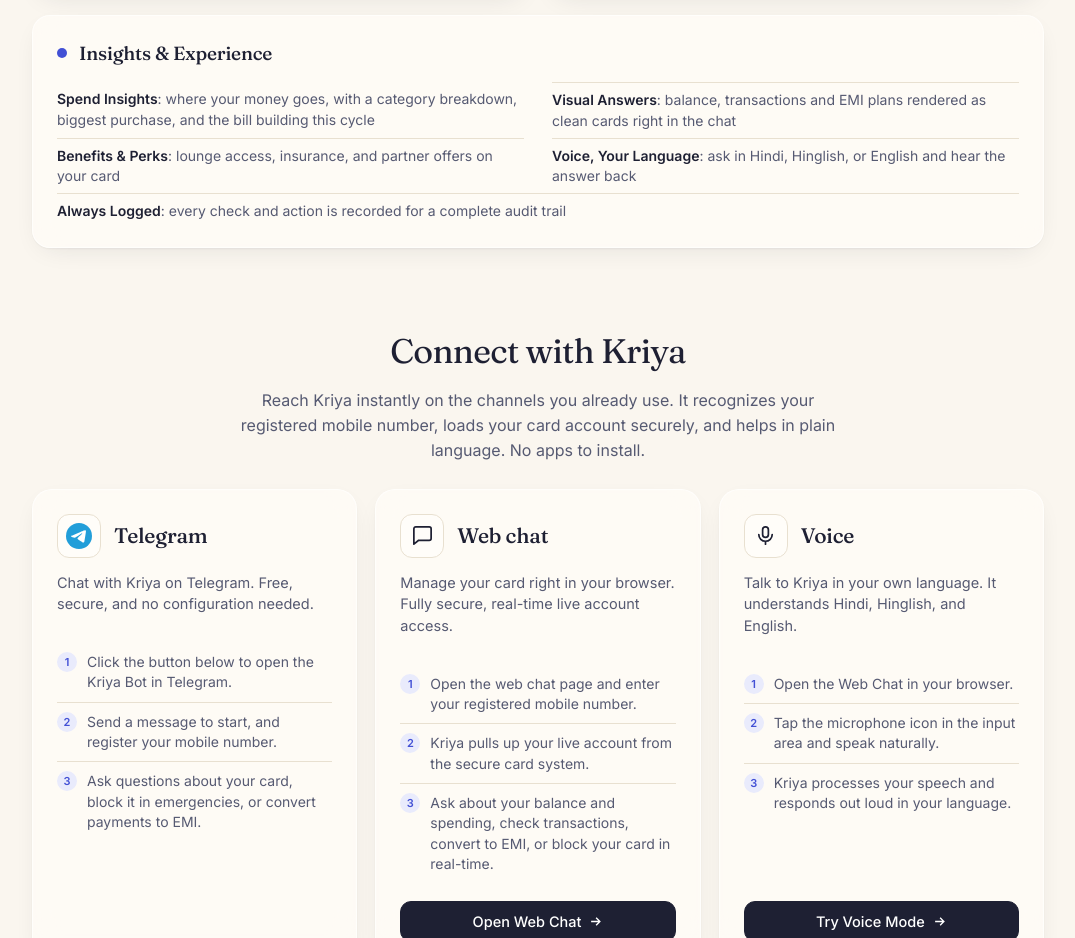
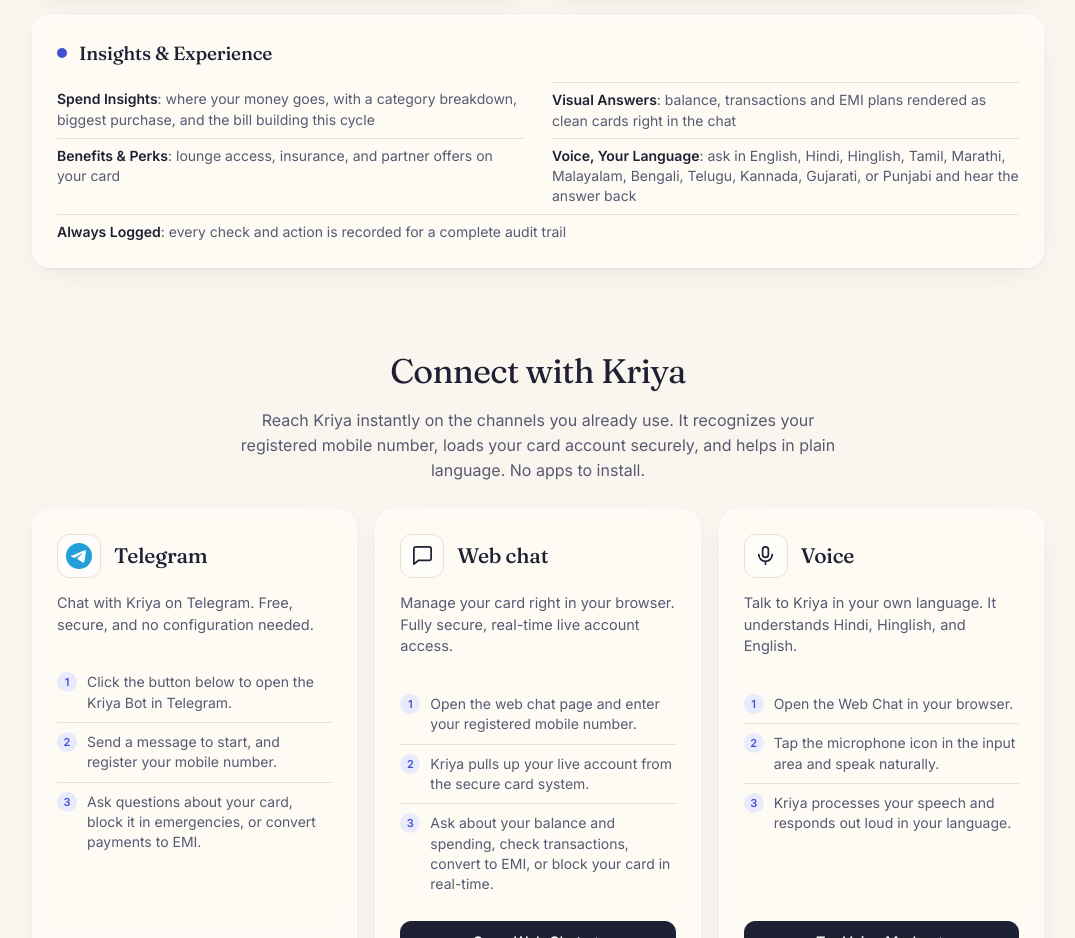
Before and after one commit to Arav-Arun/Kriya, a website: page ui/start.html in a window 1280 px wide. Shown: the part 1741-2679 px from the top of the page, without its empty margins (102-1177 px from the left). Drawn offline with Linux system fonts and the light colour scheme; files that its build step writes are made by us from their sources; no server answers; files whose address does not match are found by name.

Commit message:
docs: document supported regional Indian languages in README and start page

```diff
--- a/ui/start.html
+++ b/ui/start.html
@@ -136,7 +136,7 @@
           <li><strong>Spend Insights</strong>: where your money goes, with a category breakdown, biggest purchase, and the bill building this cycle</li>
           <li><strong>Visual Answers</strong>: balance, transactions and EMI plans rendered as clean cards right in the chat</li>
           <li><strong>Benefits & Perks</strong>: lounge access, insurance, and partner offers on your card</li>
-          <li><strong>Voice, Your Language</strong>: ask in Hindi, Hinglish, or English and hear the answer back</li>
+          <li><strong>Voice, Your Language</strong>: ask in English, Hindi, Hinglish, Tamil, Marathi, Malayalam, Bengali, Telugu, Kannada, Gujarati, or Punjabi and hear the answer back</li>
           <li><strong>Always Logged</strong>: every check and action is recorded for a complete audit trail</li>
         </ul>
       </article>
```
Also changed, not shown: README.md.
